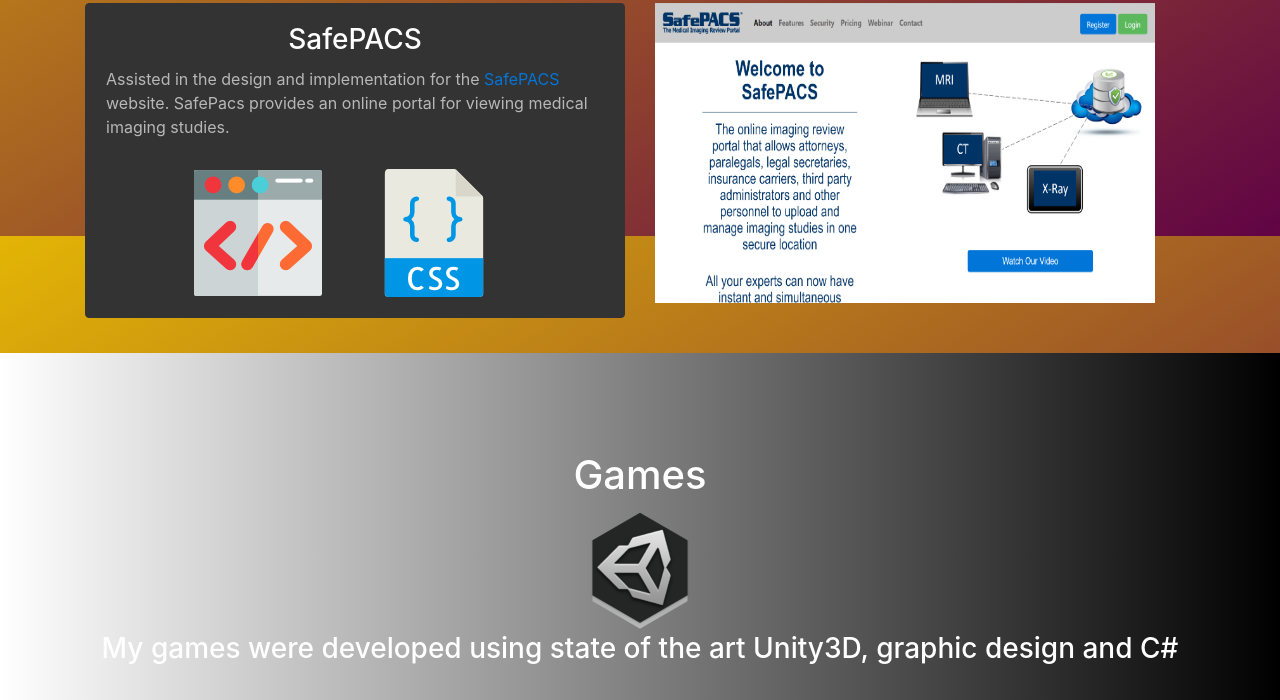
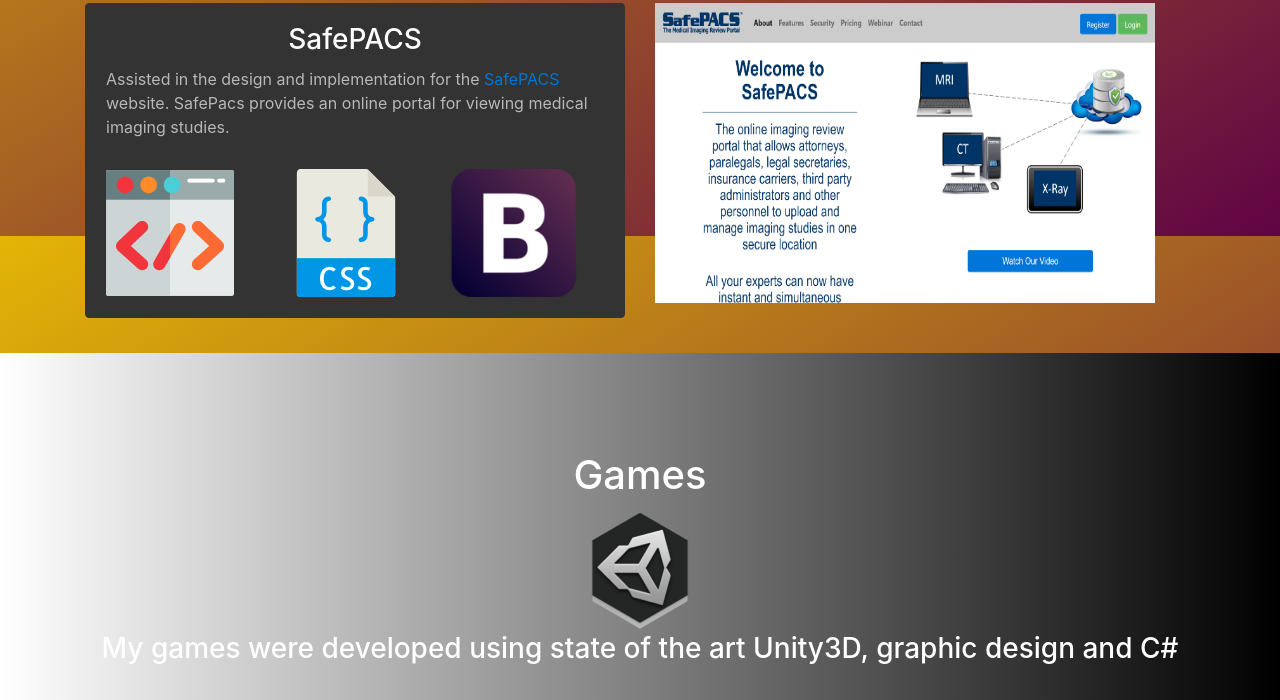
Before and after one commit to eprince1/eprince1-old, a plain HTML site: page index.html in a window 1280 px wide. Shown: the part 1224-1924 px from the top of the page. Drawn offline with nearby package versions, Linux system fonts and the light colour scheme; a script that the page names is missing.

Commit message:
bootstrap

```diff
--- a/index.html
+++ b/index.html
@@ -112,11 +112,14 @@
                   Assisted in the design and implementation for the <a style="text-decoration: none;" href="http://safepacs.com" target="_blank">SafePACS</a> website. SafePacs provides an online portal for viewing medical imaging studies.
                 </p>
                 <div class="row top30">
-                  <div class="col-md-4 offset-md-2">
+                  <div class="col-md-3">
                     <img src="images/html.png"/>
                   </div>
-                  <div class="col-md-4">
+                  <div class="col-md-3 offset-md-1">
                     <img src="images/css.png"/>
+                  </div>
+                  <div class="col-md-3">
+                    <img src="images/bootstrap.png" height="128" width="200"/>
                   </div>
                 </div>
               </div>
```
Also changed, not shown: images/bootstrap.png (added).
